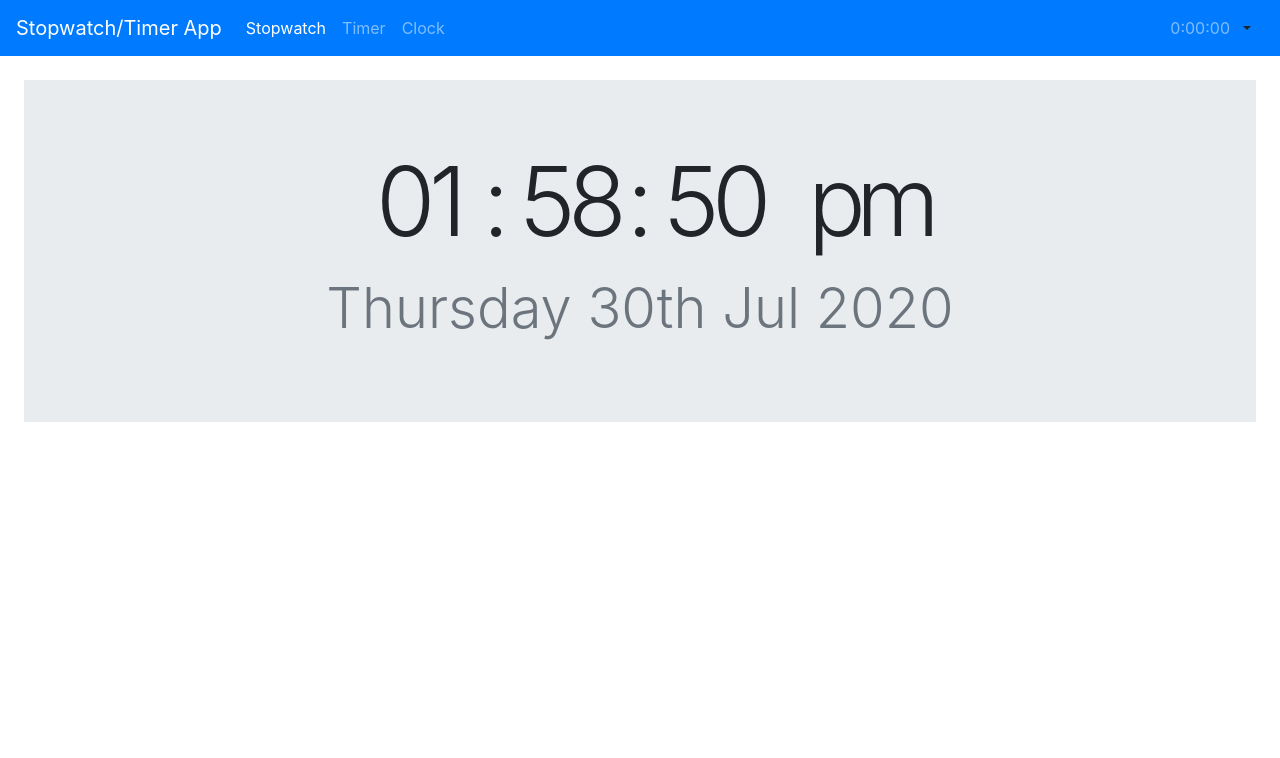
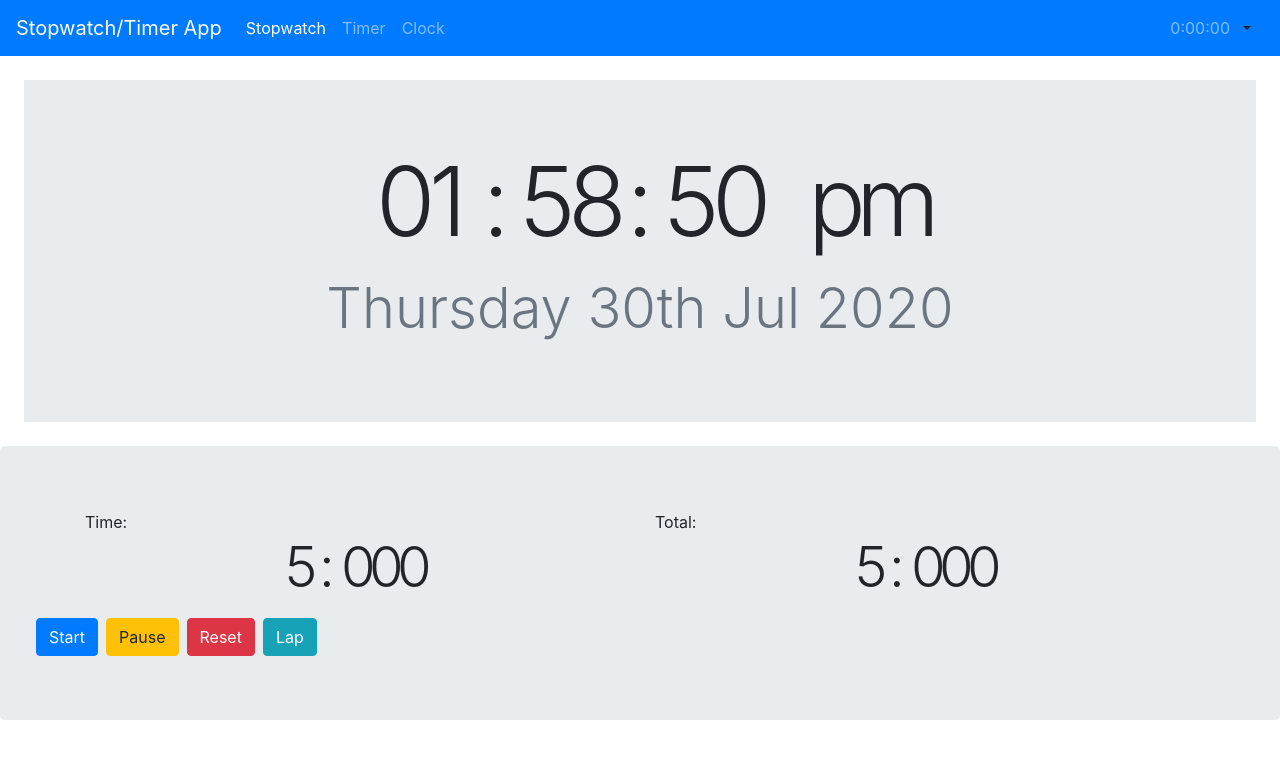
Before and after one commit to NRoboto/react-stopwatch-timer, a React (Create React App) app: page / in a window 1280 px wide. Shown: the top 758 px of the page. Built offline with nearby package versions, Linux system fonts and the light colour scheme.

Commit message:
Add stopwatch

```diff
--- a/src/App.tsx
+++ b/src/App.tsx
@@ -4,12 +4,14 @@ import "./App.css";
 
 import { Navigation } from "./navigation";
 import { Clock } from "./clock";
+import { Stopwatch } from "./stopwatch";
 
 function App() {
   return (
     <div>
       <Navigation />
       <Clock />
+      <Stopwatch />
     </div>
   );
 }
--- /dev/null
+++ b/src/stopwatch/index.tsx
@@ -0,0 +1,49 @@
+import React from "react";
+import { TimeDate, useStatePrev } from "../common";
+import { Jumbotron, Button } from "reactstrap";
+import moment from "moment";
+import { StopwatchElement } from "./stopwatchElement";
+
+export const Stopwatch = () => {
+  const [duration, setDuration] = React.useState(moment.duration(0));
+  const [startTime, setStartTime] = React.useState(moment());
+  const [intervalID, prevIntervalID, setIntervalID] = useStatePrev<
+    undefined | number
+  >(undefined);
+  const onStart = () => {
+    setStartTime(moment());
+  };
+
+  React.useEffect(() => {
+    setIntervalID(
+      window.setInterval(() => {
+        setDuration(moment.duration(moment().diff(startTime)));
+      }, 20)
+    );
+  }, [startTime]);
+
+  React.useEffect(() => {
+    window.clearInterval(prevIntervalID);
+  }, [intervalID]);
+
+  return (
+    <Jumbotron>
+      <StopwatchElement
+        duration={duration}
+        totalDuration={duration}
+      ></StopwatchElement>
+      <Button color="primary" onClick={onStart} className="mx-1">
+        Start
+      </Button>
+      <Button color="warning" onClick={onStart} className="mx-1">
+        Pause
+      </Button>
+      <Button color="danger" onClick={onStart} className="mx-1">
+        Reset
+      </Button>
+      <Button color="info" onClick={onStart} className="mx-1">
+        Lap
+      </Button>
+    </Jumbotron>
+  );
+};
--- /dev/null
+++ b/src/stopwatch/stopwatchElement/index.tsx
@@ -0,0 +1,23 @@
+import React from "react";
+import { StopwatchElementProps } from "./types";
+import { Container, Row, Col } from "reactstrap";
+import { TimeDate } from "../../common";
+
+export const StopwatchElement = ({
+  lap,
+  duration,
+  totalDuration,
+}: StopwatchElementProps) => (
+  <Container>
+    <Row>
+      {lap ? <Col xs="2">{lap}</Col> : ""}
+      <Col xs="12" md="6">
+        Time: <TimeDate colxs="12" time={duration} timeSize={4}></TimeDate>
+      </Col>
+      <Col xs="12" md="6">
+        Total:{" "}
+        <TimeDate colxs="12" time={totalDuration} timeSize={4}></TimeDate>
+      </Col>
+    </Row>
+  </Container>
+);
--- /dev/null
+++ b/src/stopwatch/stopwatchElement/types.ts
@@ -0,0 +1,5 @@
+export type StopwatchElementProps = {
+  lap?: number;
+  duration: moment.Duration;
+  totalDuration: moment.Duration;
+};
```
Also changed, not shown: src/stopwatch/stopwatchElement/style.css (added), src/stopwatch/style.css (added).
